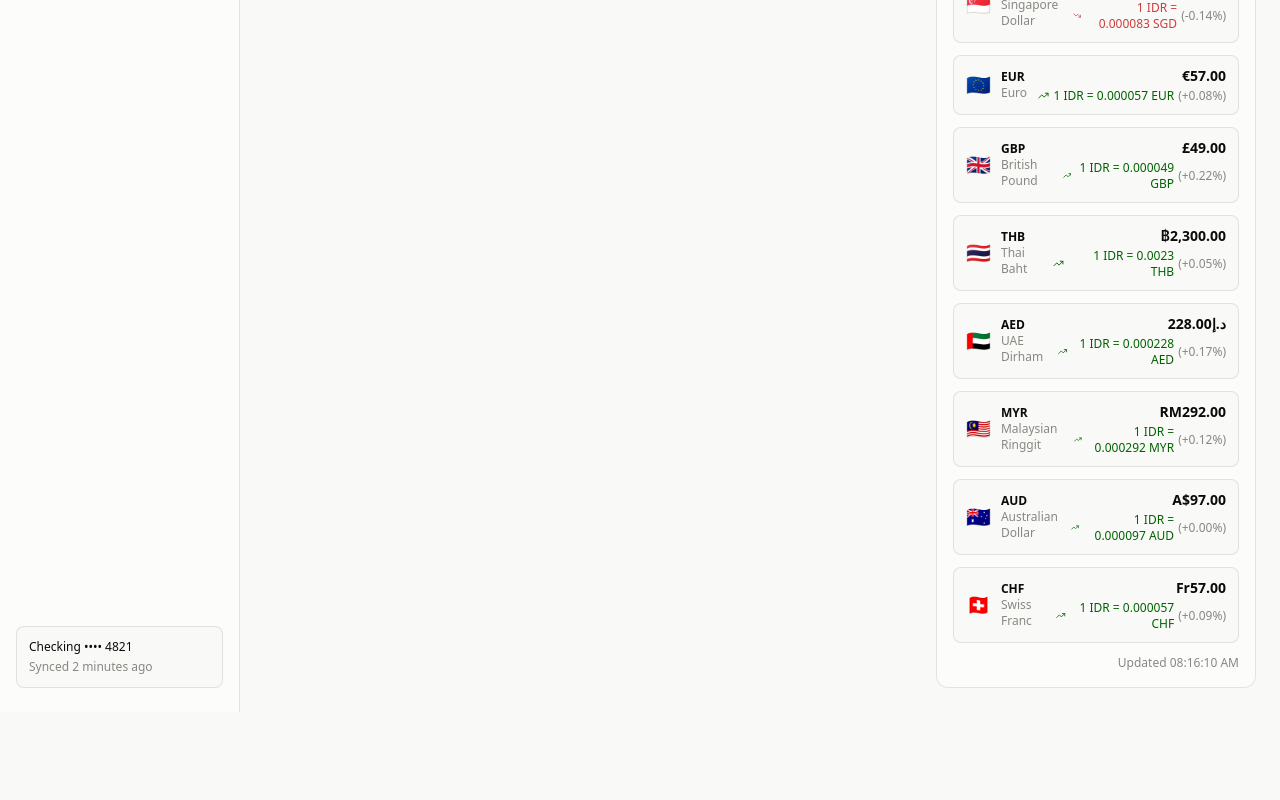
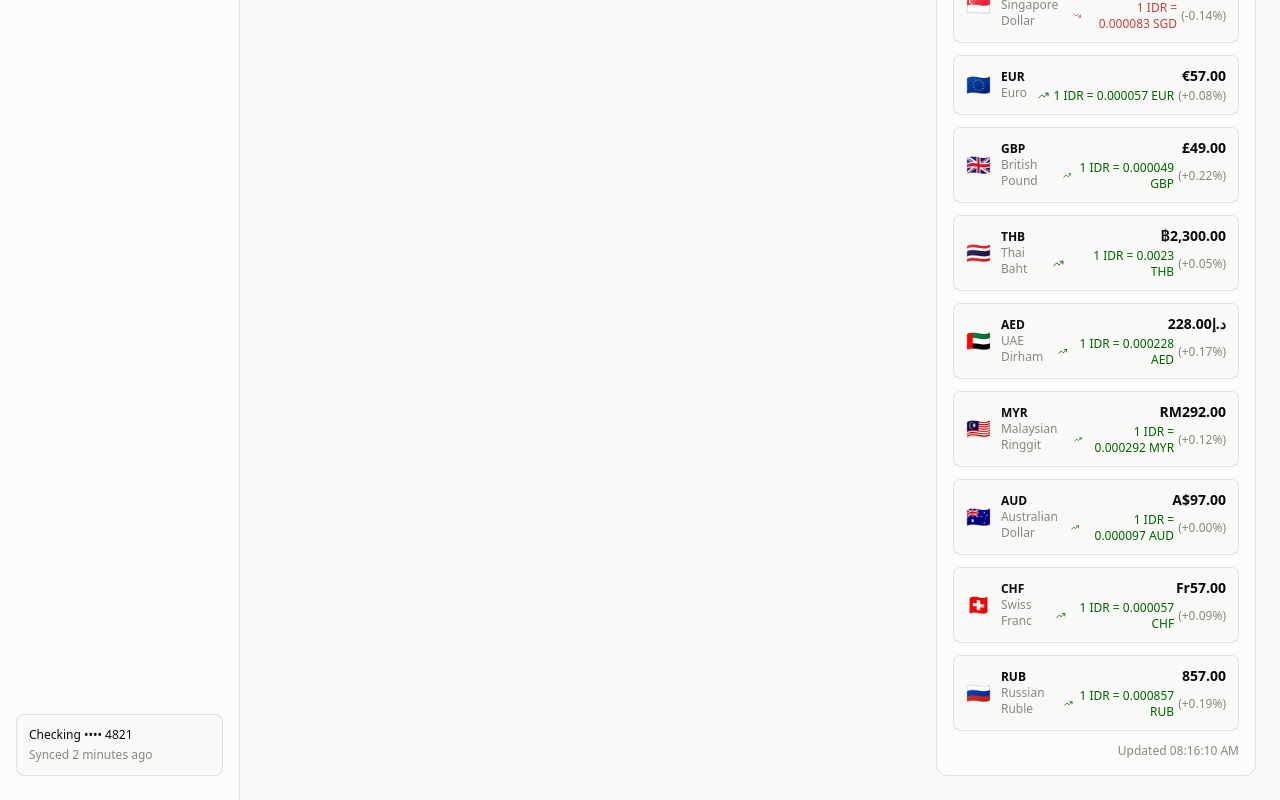
Before and after one commit to calvinrahmat/finance-dashboard, a React (Vite) app: page / in a window 1280 px wide. Shown: the part 1218-2018 px from the top of the page. Before the commit the page ends 1930 px from the top, so only its background shows below. Built offline with nearby package versions, Linux system fonts and the light colour scheme.

Commit message:
feat: add IDR to Russian Ruble (RUB) conversion in ExchangeRateWidget
- Add RUB entry to BASE_RATES array with rate 0.000857 and deltaPct 0.19
- Add case "RUB": return "₽" to getCurrencySymbol helper

Closes #44

```diff
--- a/src/components/ExchangeRateWidget.tsx
+++ b/src/components/ExchangeRateWidget.tsx
@@ -19,6 +19,7 @@ const BASE_RATES: Rate[] = [
   { currency: "Malaysian Ringgit", code: "MYR", flag: "🇲🇾", rate: 0.000292,  deltaPct:  0.12 },
   { currency: "Australian Dollar", code: "AUD", flag: "🇦🇺", rate: 0.000097,  deltaPct:  0.00 },
   { currency: "Swiss Franc",       code: "CHF", flag: "🇨🇭", rate: 0.000057,  deltaPct:  0.09 },
+  { currency: "Russian Ruble",     code: "RUB", flag: "🇷🇺", rate: 0.000857,  deltaPct:  0.19 },
 ];
 
 function jitter(rate: number): number {
```
